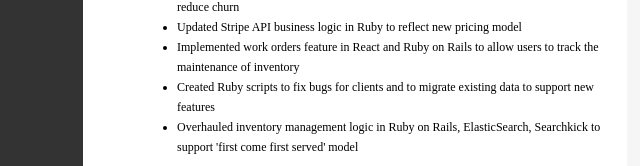
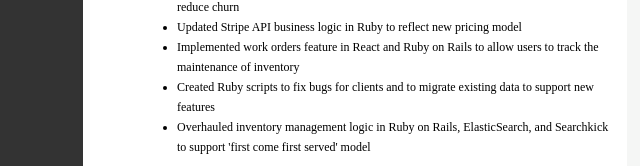
Before and after one commit to arthurysong/arthurysong.github.io, a Gatsby site: page /resume in a window 1280 px wide. Shown: the part 393-559 px from the top of the page, 199-839 px from the left. Built offline with nearby package versions, Linux system fonts and the light colour scheme; Gatsby itself is replaced by a stand-in of ours.

Commit message:
one more edit to resume

```diff
--- a/src/pages/resume.js
+++ b/src/pages/resume.js
@@ -131,7 +131,7 @@ export default function Resume() {
                   </li>
                   <li>
                     Overhauled inventory management logic in Ruby on Rails,
-                    ElasticSearch, Searchkick to support 'first come first
+                    ElasticSearch, and Searchkick to support 'first come first
                     served' model
                   </li>
                 </ul>
```
